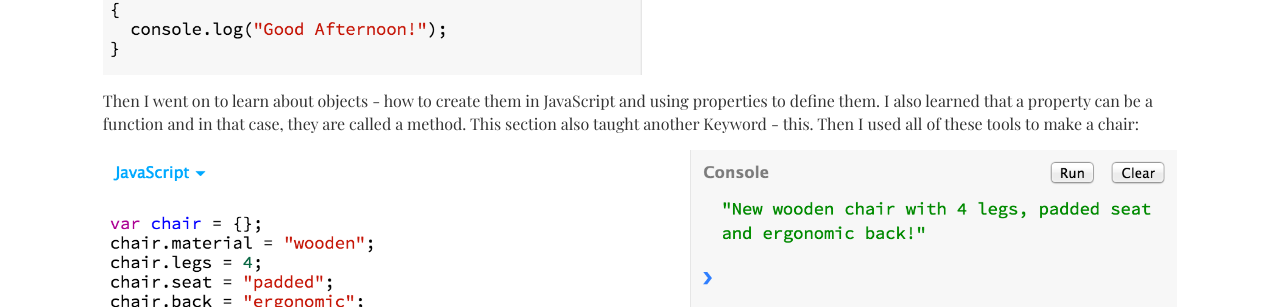
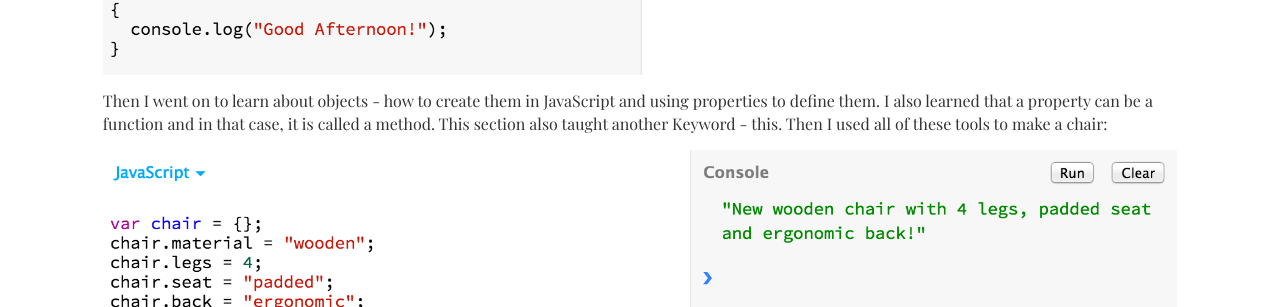
Before and after one commit to skiddhubbard/skiddhubbard.github.io, a Jekyll site: the page built from _posts/2016-11-14-javascript-keywords-operators-objects.md, in a window 1280 px wide. Shown: the part 802-1109 px from the top of the page. Built offline with Jekyll 4.4.1, drawn with Linux system fonts in a browser that asks for light colours.

Commit message:
grammar change

```diff
--- a/_posts/2016-11-14-javascript-keywords-operators-objects.md
+++ b/_posts/2016-11-14-javascript-keywords-operators-objects.md
@@ -17,7 +17,7 @@ day.
 
 Then I went on to learn about objects - how to create them in JavaScript and
 using properties to define them. I also learned that a property can be a function
-and in that case, they are called a method. This section also taught another
+and in that case, it is called a method. This section also taught another
 Keyword - this. Then I used all of these tools to make a chair:
 
 ![Chair](/assets/img/111416-2.png)
```
